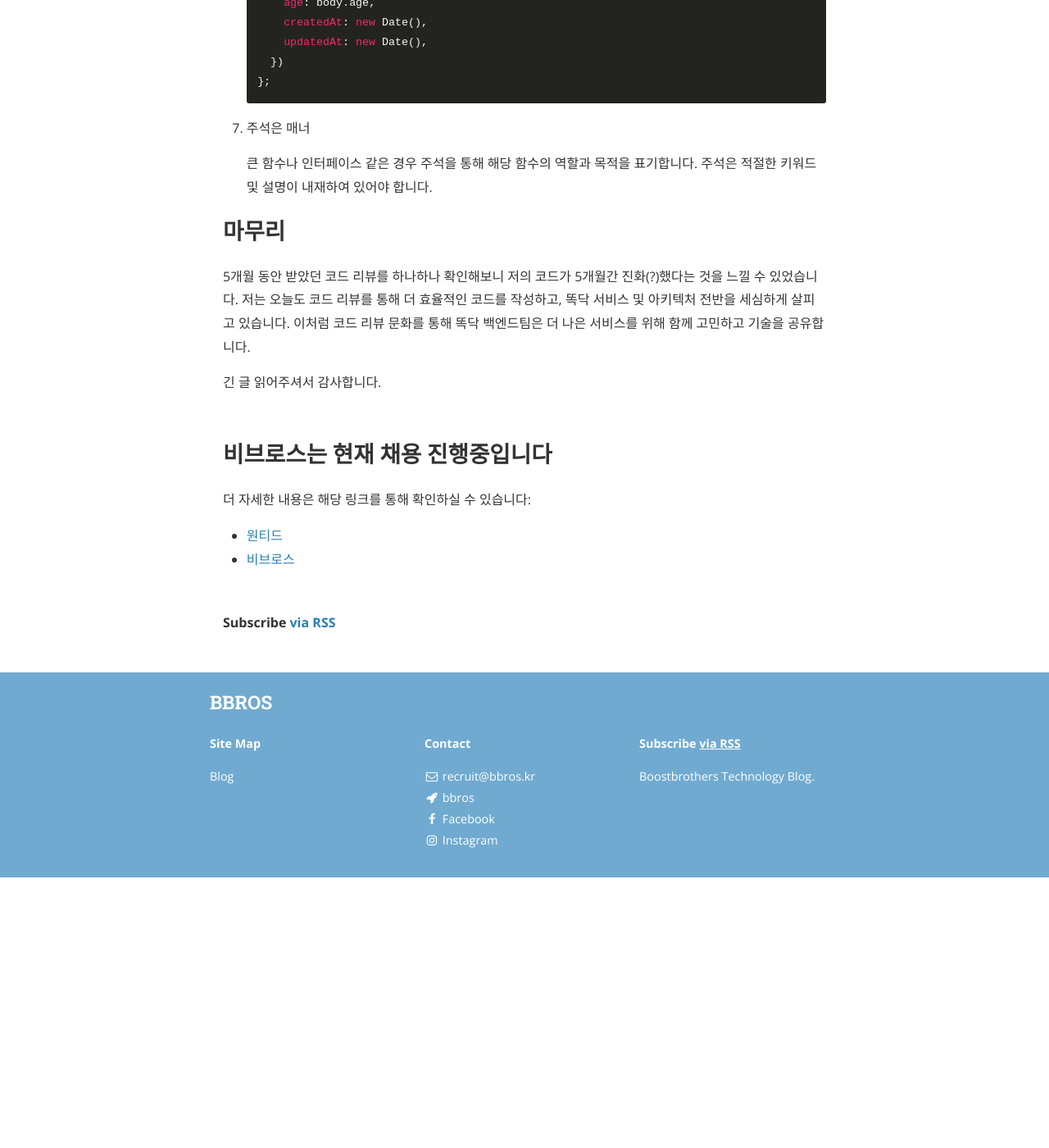
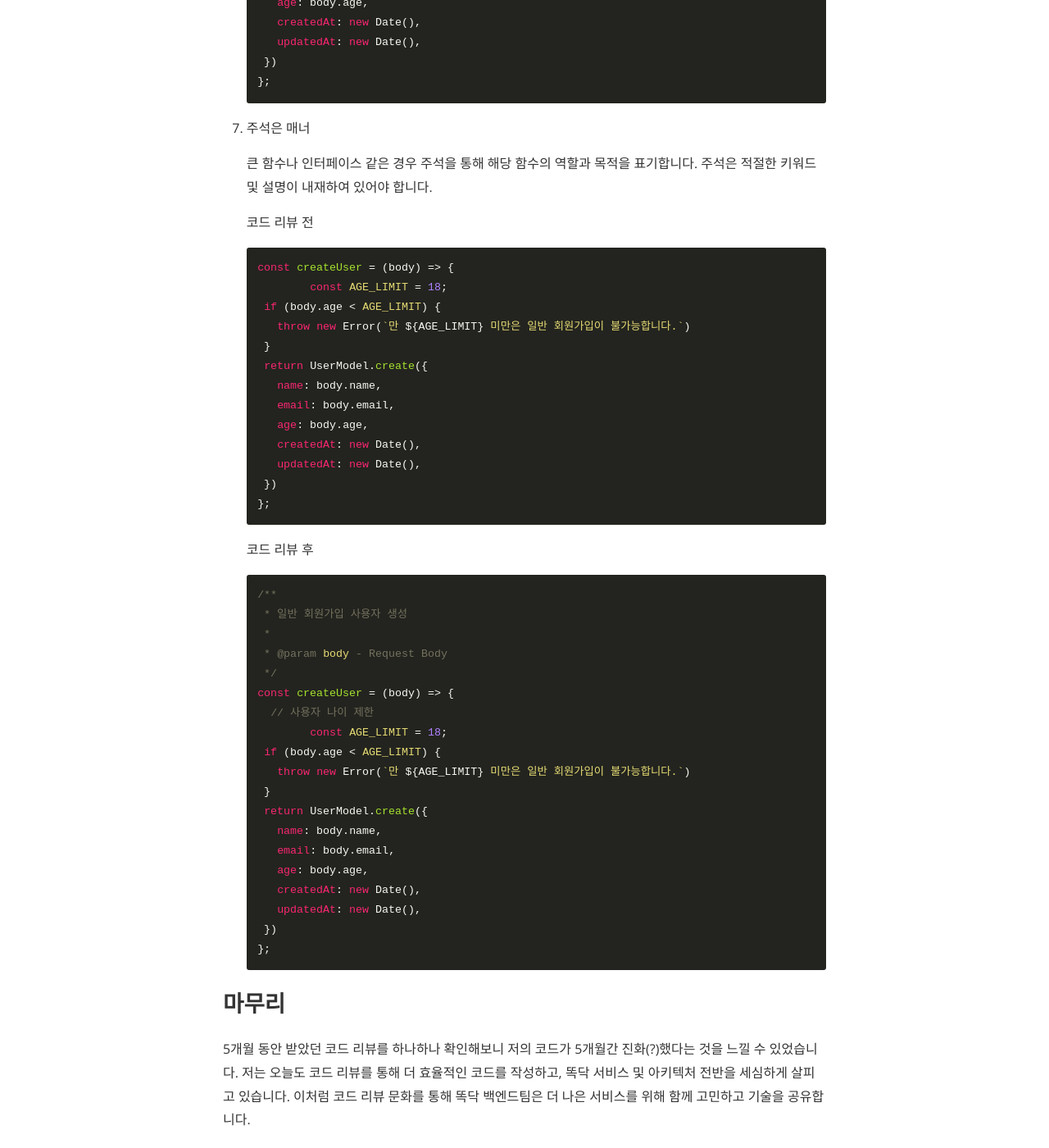
Before and after one commit to cdjhlee-bbros/boostbrothers.github.io, a Jekyll site: the page built from _posts/2021-11-03-5개월차-뉴비의-코드-리뷰.md, in a window 1280 px wide and 1400 px high, scrolled down 9170 px. Shown: the whole window at 82% size. Built offline with Jekyll 4.4.1, drawn with Linux system fonts in a browser that asks for light colours; nearby versions of some CDN libraries; comment, search, counter and statistics services are not loaded; before the commit the page ends 10240 px from its top, so only the background shows below that.

Commit message:
fix: 리뷰 반영

````diff
--- a/_posts/2021-11-03-5개월차-뉴비의-코드-리뷰.md
+++ b/_posts/2021-11-03-5개월차-뉴비의-코드-리뷰.md
@@ -295,16 +295,16 @@
    const func = (body) => {
      // 불명확한 변수명
    	const a = 18;
-    	if (body.age < a) {
-       throw new Error(`만 ${a} 미만은 일반 회원가입이 불가능합니다.`)
-     }
-     return UserModel.create({
-       name: body.name,
-       email: body.email,
-       age: body.age,
-       createdAt: new Date(),
-       updatedAt: new Date(),
-     })
+    if (body.age < a) {
+      throw new Error(`만 ${a} 미만은 일반 회원가입이 불가능합니다.`)
+    }
+    return UserModel.create({
+      name: body.name,
+      email: body.email,
+      age: body.age,
+      createdAt: new Date(),
+      updatedAt: new Date(),
+    })
    };
    ```
 
@@ -315,22 +315,64 @@
    const createUser = (body) => {
      // 명확한 변수명
    	const AGE_LIMIT = 18;
-    	if (body.age < AGE_LIMIT) {
-       throw new Error(`만 ${AGE_LIMIT} 미만은 일반 회원가입이 불가능합니다.`)
-     }
-     return UserModel.create({
-       name: body.name,
-       email: body.email,
-       age: body.age,
-       createdAt: new Date(),
-       updatedAt: new Date(),
-     })
+    if (body.age < AGE_LIMIT) {
+      throw new Error(`만 ${AGE_LIMIT} 미만은 일반 회원가입이 불가능합니다.`)
+    }
+    return UserModel.create({
+      name: body.name,
+      email: body.email,
+      age: body.age,
+      createdAt: new Date(),
+      updatedAt: new Date(),
+    })
    };
    ```
 
 7. 주석은 매너
 
    큰 함수나 인터페이스 같은 경우 주석을 통해 해당 함수의 역할과 목적을 표기합니다. 주석은 적절한 키워드 및 설명이 내재하여 있어야 합니다.
+
+   코드 리뷰 전
+
+   ```typescript
+   const createUser = (body) => {
+   	const AGE_LIMIT = 18;
+    if (body.age < AGE_LIMIT) {
+      throw new Error(`만 ${AGE_LIMIT} 미만은 일반 회원가입이 불가능합니다.`)
+    }
+    return UserModel.create({
+      name: body.name,
+      email: body.email,
+      age: body.age,
+      createdAt: new Date(),
+      updatedAt: new Date(),
+    })
+   };
+   ```
+
+   코드 리뷰 후
+
+   ```typescript
+   /**
+    * 일반 회원가입 사용자 생성
+    *
+    * @param body - Request Body
+    */
+   const createUser = (body) => {
+     // 사용자 나이 제한
+   	const AGE_LIMIT = 18;
+    if (body.age < AGE_LIMIT) {
+      throw new Error(`만 ${AGE_LIMIT} 미만은 일반 회원가입이 불가능합니다.`)
+    }
+    return UserModel.create({
+      name: body.name,
+      email: body.email,
+      age: body.age,
+      createdAt: new Date(),
+      updatedAt: new Date(),
+    })
+   };
+   ```
 
 ## 마무리
 
````
